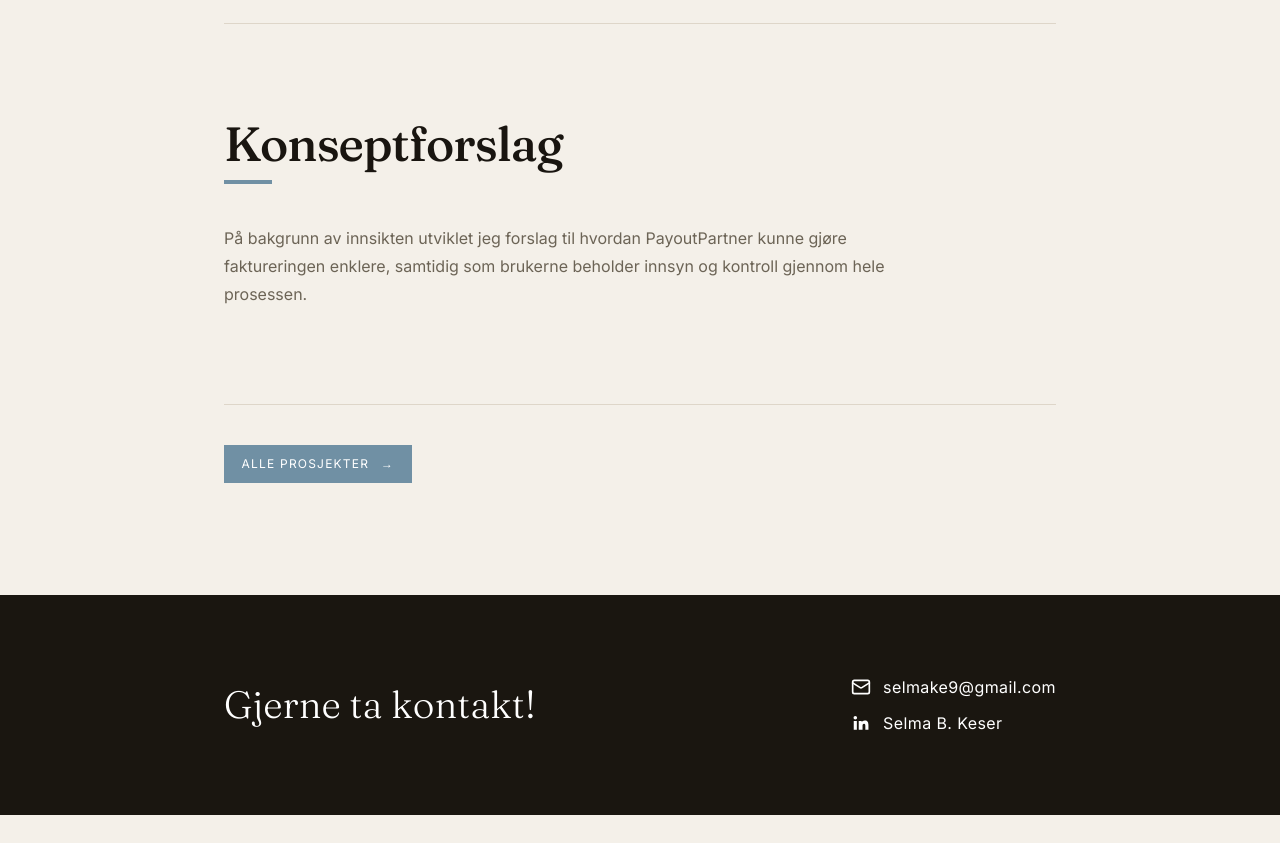
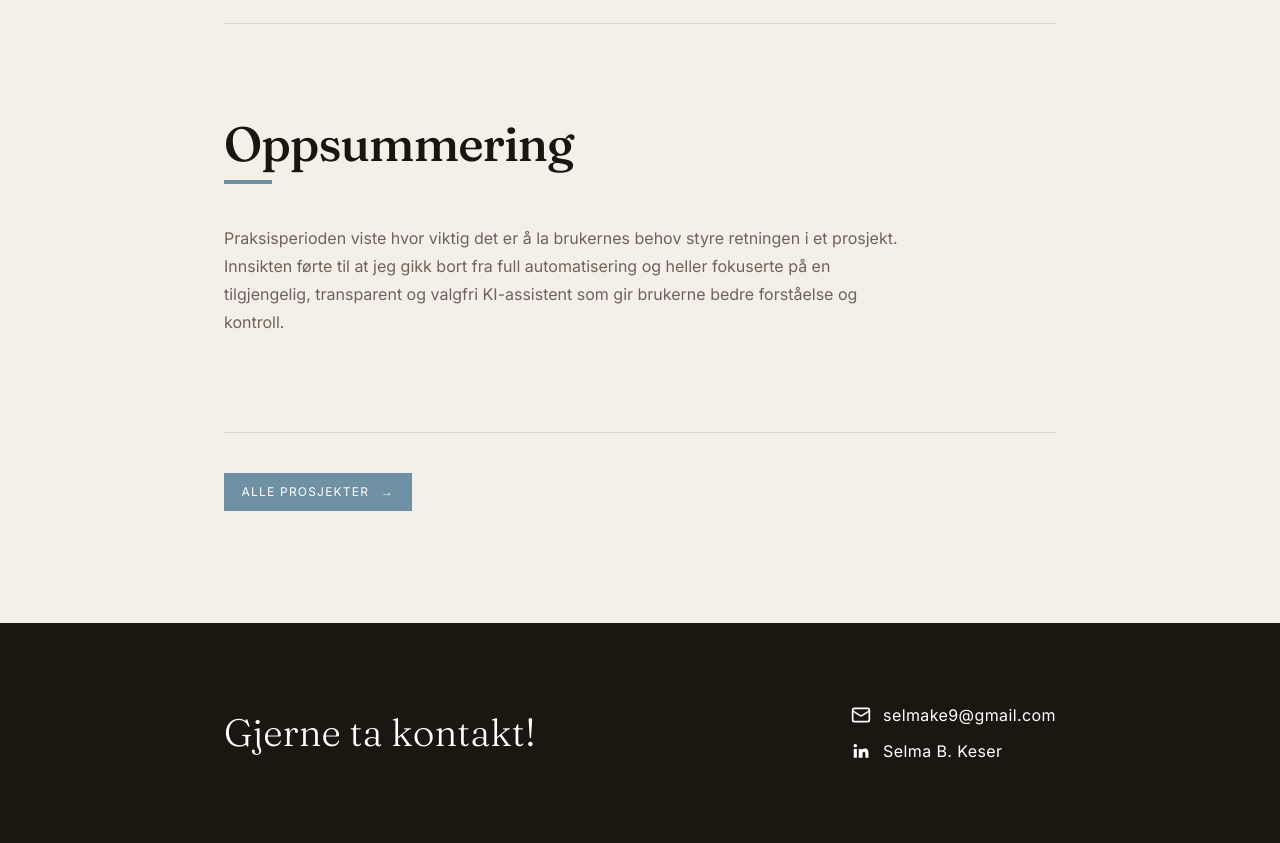
Before and after one commit to selmabk4/portfolio, a React (Vite) app: page /prosjekter/payoutpartner in a window 1280 px wide. Shown: the part 4700-5543 px from the top of the page. Before the commit the page ends 5515 px from the top, so only its background shows below. Built offline with nearby package versions, Linux system fonts and the light colour scheme.

Commit message:
Replace concept proposal section with project summary

```diff
--- a/client/components/ProjectDetail.tsx
+++ b/client/components/ProjectDetail.tsx
@@ -662,11 +662,11 @@ export default function ProjectDetail({ project }: { project: ProjectDetailData
 
             <section className="border-b border-border py-16 sm:py-24">
               <p className="mb-3 font-serif text-4xl font-medium tracking-[-0.02em] text-foreground sm:text-5xl">
-                Konseptforslag
+                Oppsummering
               </p>
               <div className="h-1 w-12 bg-primary" />
               <p className="mt-10 max-w-[680px] text-sm leading-7 text-muted-foreground sm:text-base">
-                På bakgrunn av innsikten utviklet jeg forslag til hvordan PayoutPartner kunne gjøre faktureringen enklere, samtidig som brukerne beholder innsyn og kontroll gjennom hele prosessen.
+                Praksisperioden viste hvor viktig det er å la brukernes behov styre retningen i et prosjekt. Innsikten førte til at jeg gikk bort fra full automatisering og heller fokuserte på en tilgjengelig, transparent og valgfri KI-assistent som gir brukerne bedre forståelse og kontroll.
               </p>
             </section>
           </>
```
